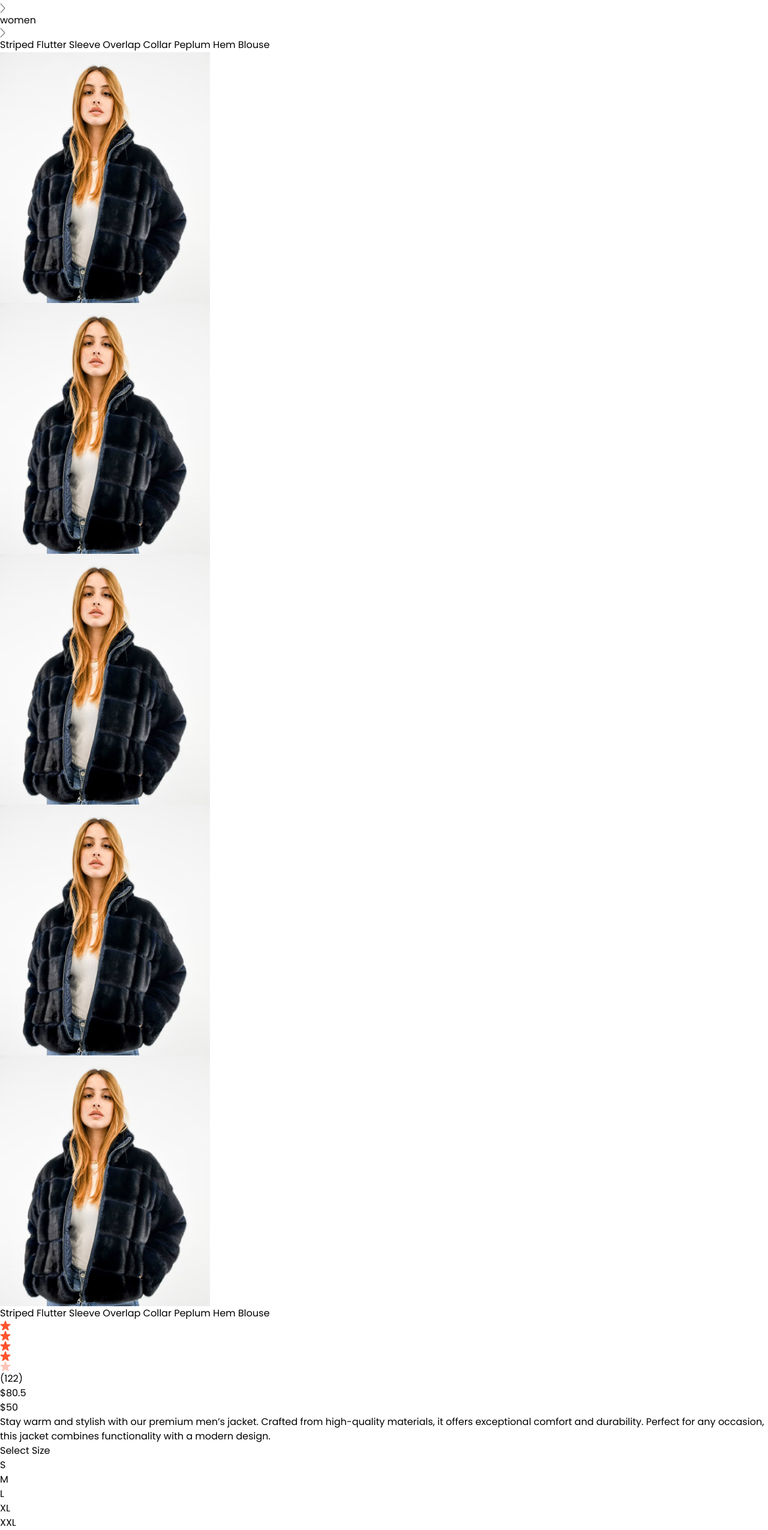
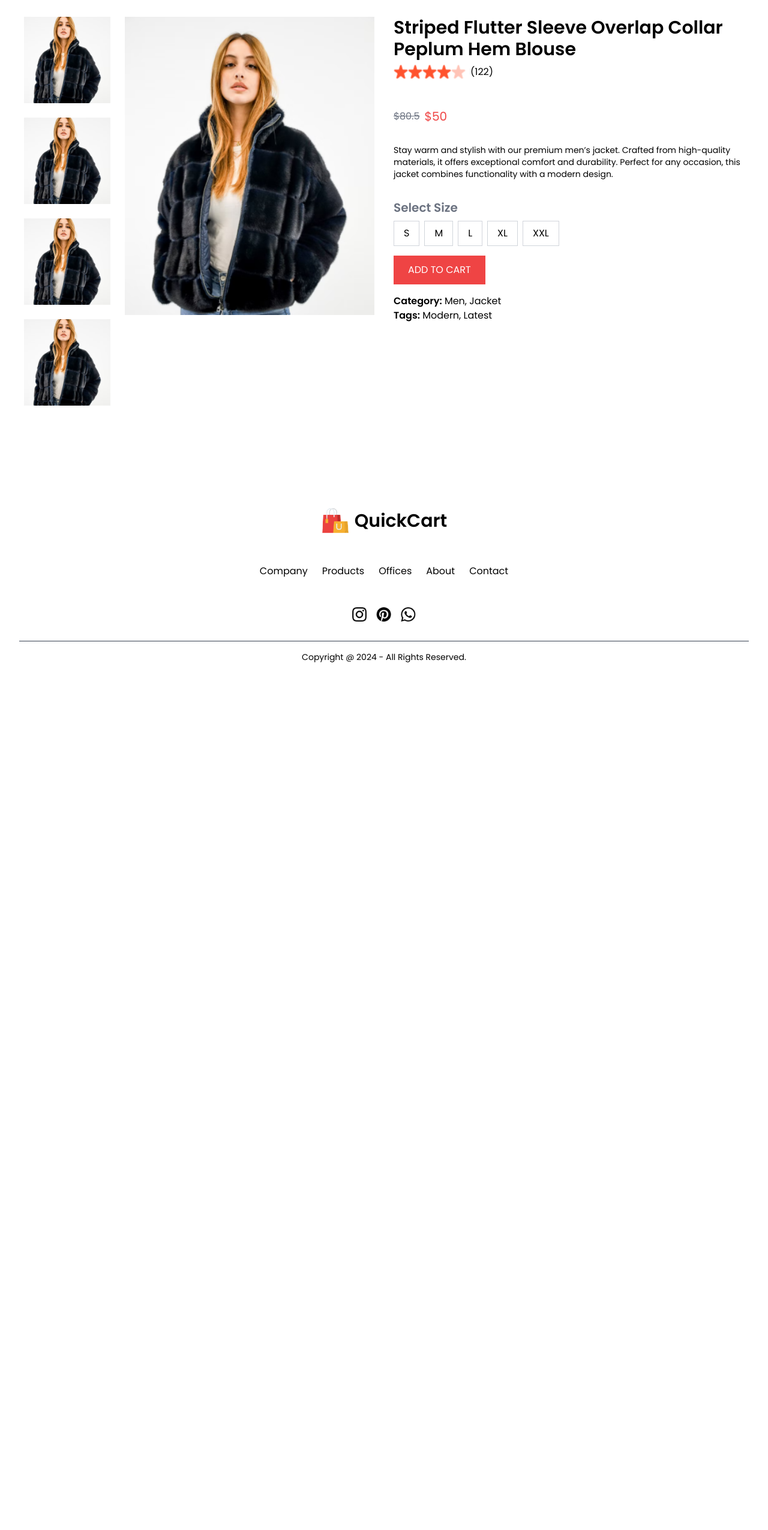
Before and after one commit to ast003/QuickCart, a React (Vite) app in the folder myapp/: page /product/1 in a window 1280 px wide. Shown: the part 136-2686 px from the top of the page at 60% size. After the commit the page ends 1273 px from the top, so only its background shows below. Built offline with nearby package versions, Linux system fonts and the light colour scheme.

Commit message:
modifying the product display page

```diff
--- a/myapp/src/Components/BreadCrum.jsx
+++ b/myapp/src/Components/BreadCrum.jsx
@@ -3,8 +3,8 @@ import arrow_icon from './Assets/breadcrum_arrow.png'
 const BreadCrum = (props) => {
     const {product}=props;
   return (
-    <div>
-        HOME<img src={arrow_icon}/>SHOP<img src={arrow_icon}/>{product.category}<img src={arrow_icon}/>{product.name}
+    <div className='flex items-center mx-12 my-6 gap-2'>
+        HOME <img src={arrow_icon}/> SHOP<img src={arrow_icon}/> {product.category}<img src={arrow_icon}/> {product.name}
     </div>
   )
 }
--- a/myapp/src/Components/ProductDisplay.jsx
+++ b/myapp/src/Components/ProductDisplay.jsx
@@ -1,52 +1,57 @@
-import React from 'react'
-import star_icon from './Assets/star_icon.png'
-import star_dull_icon from './Assets/star_dull_icon.png'
+import React from 'react';
+import star_icon from './Assets/star_icon.png';
+import star_dull_icon from './Assets/star_dull_icon.png';
+
 const ProductDisplay = (props) => {
-  const {product}=props;
+  const { product } = props;
   return (
-    <div>
-      <div className='left-display'>
-        <div className='image-list'>
-          <img src={product.image}/>
-          <img src={product.image}/>
-          <img src={product.image}/>
-          <img src={product.image}/>
-        </div>
-        <div className='product-display'>
-          <img className='main-image' src={product.image}/>
+    <div className="flex flex-wrap">
+      <div className="w-full md:w-1/2 p-4">
+        <div className="flex flex-col md:flex-row">
+          <div className="snap-x">
+            <img className="w-36 h-36 object-cover mx-6 mb-6 snap-center" src={product.image} alt="Product" />
+            <img className="w-36 h-36 object-cover m-6 snap-center" src={product.image} alt="Product" />
+            <img className="w-36 h-36 object-cover m-6 snap-center" src={product.image} alt="Product" />
+            <img className="w-36 h-36 object-cover m-6 snap-center" src={product.image} alt="Product" />
+          </div>
+          <div className="flex-1">
+            <img className="w-full h-auto object-cover" src={product.image} alt="Main Product" />
+          </div>
         </div>
       </div>
-      <div className='right-display'>
-      <h1>{product.name}</h1>
-      <div className='stars'>
-        <img src={star_icon}/>
-        <img src={star_icon}/>
-        <img src={star_icon}/>
-        <img src={star_icon}/>
-        <img src={star_dull_icon}/>
-        <p>(122)</p>
-      </div>
-      <div className='prices'>
-        <div className='old_price'>${product.old_price}</div>
-        <div className='new_price'>${product.new_price}</div>
-      </div>
-      <div className='detailed-description'>
-      Stay warm and stylish with our premium men’s jacket. Crafted from high-quality materials, it offers exceptional comfort and durability. Perfect for any occasion, this jacket combines functionality with a modern design.
-      </div>
-      <div className='size'>
-        <h1>Select Size</h1>
-        <div className='display-right-size'>
-          <div>S</div>
-          <div>M</div>
-          <div>L</div>
-          <div>XL</div>
-          <div>XXL</div>
+      <div className="w-full md:w-1/2 p-4">
+        <h1 className="text-3xl font-semibold mb-2">{product.name}</h1>
+        <div className="flex items-center mb-4">
+          <img className="w-6 h-6" src={star_icon} alt="Star" />
+          <img className="w-6 h-6" src={star_icon} alt="Star" />
+          <img className="w-6 h-6" src={star_icon} alt="Star" />
+          <img className="w-6 h-6" src={star_icon} alt="Star" />
+          <img className="w-6 h-6" src={star_dull_icon} alt="Star" />
+          <p className="ml-2">(122)</p>
         </div>
-      </div>
-      <button>ADD TO CART</button>
+        <div className="flex items-center mt-12">
+          <div className="text-gray-500 line-through mr-2">${product.old_price}</div>
+          <div className="text-red-500 text-xl">${product.new_price}</div>
+        </div>
+        <div className="mb-8 mt-8">
+          <p className="text-sm">Stay warm and stylish with our premium men’s jacket. Crafted from high-quality materials, it offers exceptional comfort and durability. Perfect for any occasion, this jacket combines functionality with a modern design.</p>
+        </div>
+        <div className="mb-4">
+          <h2 className="text-xl text-gray-500 font-semibold mb-2">Select Size</h2>
+          <div className="flex space-x-2">
+            <div className="border border-gray-300 px-4 py-2 cursor-pointer hover:bg-gray-200">S</div>
+            <div className="border border-gray-300 px-4 py-2 cursor-pointer hover:bg-gray-200">M</div>
+            <div className="border border-gray-300 px-4 py-2 cursor-pointer hover:bg-gray-200">L</div>
+            <div className="border border-gray-300 px-4 py-2 cursor-pointer hover:bg-gray-200">XL</div>
+            <div className="border border-gray-300 px-4 py-2 cursor-pointer hover:bg-gray-200">XXL</div>
+          </div>
+        </div>
+        <button className="bg-red-500 text-white px-6 py-3 hover:bg-red-600">ADD TO CART</button>
+        <p className="mt-4"><span className="font-semibold">Category:</span> Men, Jacket</p>
+        <p><span className="font-semibold">Tags:</span> Modern, Latest</p>
       </div>
     </div>
-  )
+  );
 }
 
-export default ProductDisplay
+export default ProductDisplay;
```
